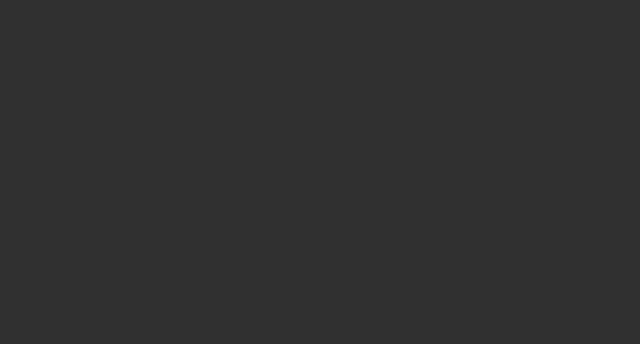
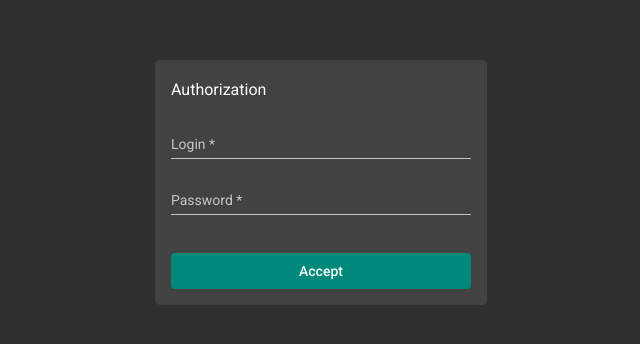
Before and after one commit to DanzigWebb/ads-front, an Angular app: page /auth in a window 1280 px wide. Shown: the part 218-562 px from the top of the page, without its empty margins (319-959 px from the left). Built offline with nearby package versions, Linux system fonts and the light colour scheme.

Commit message:
feat: add login form

```diff
--- /dev/null
+++ b/src/app/auth/auth-login/auth-login.component.html
@@ -0,0 +1,20 @@
+<section class="auth__sect">
+    <div class="auth__wrapper">
+        <h3 class="auth__title">Authorization</h3>
+
+        <form autocomplete="off" class="auth__form" [formGroup]="form">
+            <mat-form-field>
+                <mat-label>Login</mat-label>
+                <input type="text" matInput formControlName="login">
+                <mat-error>Required field!</mat-error>
+            </mat-form-field>
+            <mat-form-field>
+                <mat-label>Password</mat-label>
+                <input type="password" matInput formControlName="password">
+                <mat-error>Required field!</mat-error>
+            </mat-form-field>
+            <br>
+            <button mat-flat-button color="accent">Accept</button>
+        </form>
+    </div>
+</section>
--- /dev/null
+++ b/src/app/auth/auth-login/auth-login.component.scss
@@ -0,0 +1,17 @@
+@import "vars";
+
+.auth {
+    &__wrapper {
+        padding: 1rem;
+        border-radius: 5px;
+        min-width: 300px;
+
+        @include setColor(background-color, fill);
+        box-sizing: 0 1px 6px -1px rgba(0, 0, 0, 0.3);
+    }
+
+    &__form {
+        width: 100%;
+        display: grid;
+    }
+}
--- /dev/null
+++ b/src/app/auth/auth-login/auth-login.component.ts
@@ -0,0 +1,23 @@
+import { Component, OnInit } from '@angular/core';
+import { FormBuilder, FormGroup, Validators } from '@angular/forms';
+
+@Component({
+  selector:    'app-auth-login',
+  templateUrl: './auth-login.component.html',
+  styleUrls:   ['./auth-login.component.scss']
+})
+export class AuthLoginComponent implements OnInit {
+
+  form: FormGroup;
+
+  constructor(private fb: FormBuilder) {
+  }
+
+  ngOnInit(): void {
+    this.form = this.fb.group({
+      login:    ['', Validators.required],
+      password: ['', Validators.required]
+    });
+  }
+
+}
--- a/src/app/auth/auth.component.html
+++ b/src/app/auth/auth.component.html
@@ -1,3 +1,3 @@
 <div class="auth">
-
+    <app-auth-login></app-auth-login>
 </div>
```
Also changed, not shown: src/app/auth/auth.module.ts (+5 -2 lines), src/app/shared/shared.module.ts (added, +67 -0 lines), 1 other file (tests, documents, lock files or other folders).
